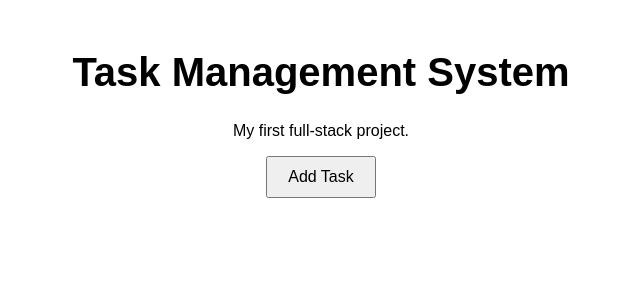
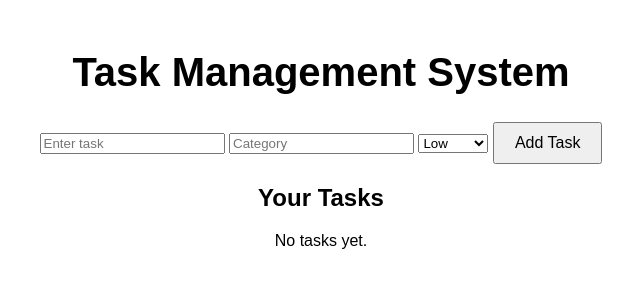
Before and after one commit to tnmr1/task-management-system, a Flask app: template templates/index.html in a window 1280 px wide. Shown: the top 300 px of the page, without its empty margins (319-959 px from the left). Run offline with Flask 3, Linux system fonts and the light colour scheme; the template is opened without the code that fills it, so the values that code supplies are empty.

Commit message:
Update index.html

```diff
--- a/templates/index.html
+++ b/templates/index.html
@@ -1,16 +1,129 @@
 <!DOCTYPE html>
 <html>
+
 <head>
     <title>Task Management System</title>
-    <link rel="stylesheet" href="/static/style.css">
+
+    <link rel="stylesheet"
+          href="{{ url_for('static', filename='style.css') }}">
 </head>
+
 <body>
 
-    <h1>Task Management System</h1>
+    <div class="container">
 
-    <p>My first full-stack project.</p>
+        <h1>Task Management System</h1>
 
-    <button>Add Task</button>
+        <form action="/add" method="POST">
+
+            <input
+                type="text"
+                name="title"
+                placeholder="Enter task"
+                required
+            >
+
+            <input
+                type="text"
+                name="category"
+                placeholder="Category"
+            >
+
+            <select name="priority">
+
+                <option value="Low">
+                    Low
+                </option>
+
+                <option value="Medium">
+                    Medium
+                </option>
+
+                <option value="High">
+                    High
+                </option>
+
+            </select>
+
+            <button type="submit">
+                Add Task
+            </button>
+
+        </form>
+
+
+        <h2>Your Tasks</h2>
+
+
+        {% if tasks %}
+
+            {% for task in tasks %}
+
+                <div class="task">
+
+                    <div>
+
+                        {% if task["completed"] == 1 %}
+
+                            <h3 class="completed">
+                                {{ task["title"] }}
+                            </h3>
+
+                        {% else %}
+
+                            <h3>
+                                {{ task["title"] }}
+                            </h3>
+
+                        {% endif %}
+
+
+                        <p>
+                            Category:
+                            {{ task["category"] }}
+                        </p>
+
+                        <p>
+                            Priority:
+                            {{ task["priority"] }}
+                        </p>
+
+                    </div>
+
+
+                    <div class="buttons">
+
+                        {% if task["completed"] == 0 %}
+
+                            <a href="/complete/{{ task['id'] }}">
+                                Complete
+                            </a>
+
+                        {% endif %}
+
+
+                        <a
+                            class="delete"
+                            href="/delete/{{ task['id'] }}"
+                        >
+                            Delete
+                        </a>
+
+                    </div>
+
+                </div>
+
+            {% endfor %}
+
+
+        {% else %}
+
+            <p>No tasks yet.</p>
+
+        {% endif %}
+
+    </div>
 
 </body>
+
 </html>
```
